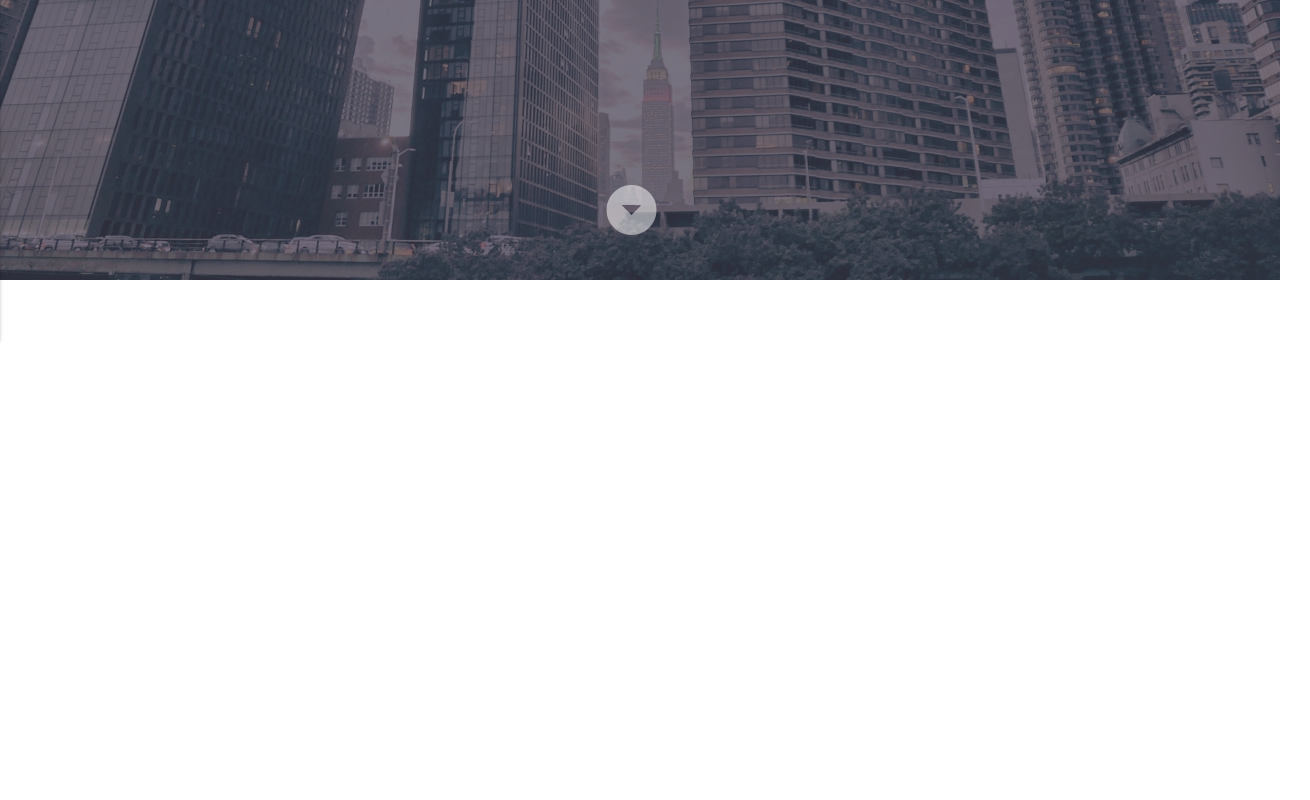
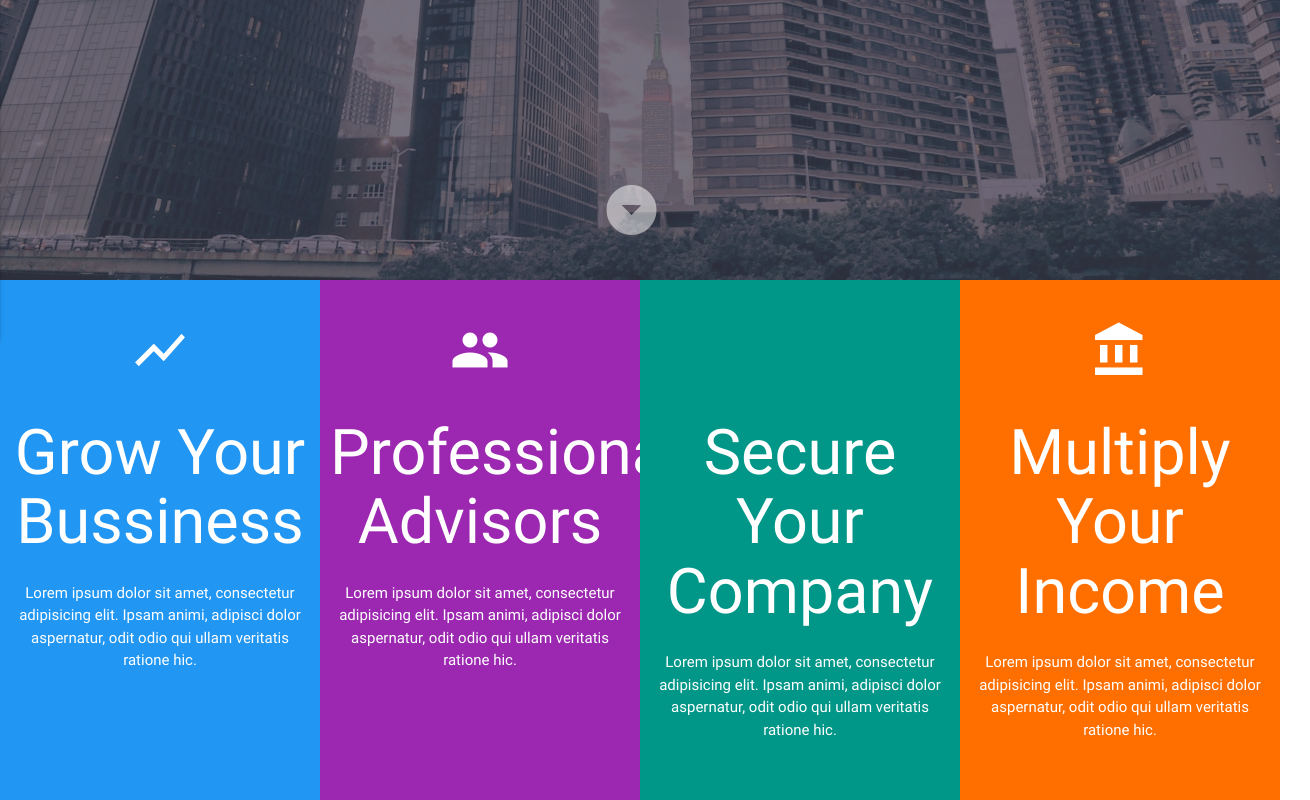
Before and after one commit to BrandonSmith8038/udemy-materilize-css, a website: page bizzland/index.html in a window 1280 px wide. Shown: the part 520-1320 px from the top of the page, 1310 px wide, since content can reach past the window. Before the commit the page ends 800 px from the top, so only its background shows below. Drawn offline with nearby package versions, Linux system fonts and the light colour scheme.

Commit message:
Scrollfire and boxes

```diff
--- a/bizzland/css/main.css
+++ b/bizzland/css/main.css
@@ -29,3 +29,26 @@
   left: 47%;
   opacity: 0.5;
 }
+
+.box {
+  padding: 40px 10px !important;
+  min-height: 520px !important;
+}
+
+.box h4 {
+  padding-bottom: 30px;
+}
+
+.section-boxes .row {
+  margin-bottom: 0 !important;
+}
+
+
+@media (max-width: 600px){
+  .box {
+  max-height: 250px !important;
+}
+.main-header {
+  height: 50vh;
+}
+}
--- a/bizzland/index.html
+++ b/bizzland/index.html
@@ -81,6 +81,34 @@
       </div>
     </div>
   </header>
+  <!--Section: Boxes-->
+  <section class="section-boxes center">
+    <div class="row">
+      <div class="col s12 m6 l3 blue white-text box">
+        <i class="material-icons medium">show_chart</i>
+        <h1>Grow Your Bussiness</h1>
+        <p>Lorem ipsum dolor sit amet, consectetur adipisicing elit. Ipsam animi, adipisci dolor aspernatur, odit odio qui ullam veritatis ratione hic.</p>
+      </div>
+      <div class="col s12 m6 l3 purple white-text box">
+        <i class="material-icons medium">people</i>
+        <h1>Professional Advisors</h1>
+        <p>Lorem ipsum dolor sit amet, consectetur adipisicing elit. Ipsam animi, adipisci dolor aspernatur, odit odio qui ullam veritatis ratione hic.</p>
+      </div>
+      <div class="col s12 m6 l3 teal white-text box">
+        <i class="material-icons medium">verify_user</i>
+        <h1>Secure Your Company</h1>
+        <p>Lorem ipsum dolor sit amet, consectetur adipisicing elit. Ipsam animi, adipisci dolor aspernatur, odit odio qui ullam veritatis ratione hic.</p>
+      </div>
+      <div class="col s12 m6 l3 amber darken-4 white-text box">
+        <i class="material-icons medium">account_balance</i>
+        <h1>Multiply Your Income</h1>
+        <p>Lorem ipsum dolor sit amet, consectetur adipisicing elit. Ipsam animi, adipisci dolor aspernatur, odit odio qui ullam veritatis ratione hic.</p>
+      </div>
+    </div>
+  </section>
+
+
+
 
   <!--Import jQuery before materialize.js-->
   <script type="text/javascript" src="https://code.jquery.com/jquery-3.2.1.min.js"></script>
@@ -90,6 +118,25 @@
       // Init Sidenav
       $('.button-collapse').sideNav();
 
+      //Scroll Fire
+      const options =[
+        {
+          selector: '.main-text',
+          offset: 0,
+          callback: function(el){
+            Materialize.fadeInImage($(el))
+          }
+        },
+        {
+          selector: '.navbar-fixed',
+          offset: 1500,
+          callback: function(){
+            $('nav').removeClass('transparent').addClass('blue-grey darken-3')
+          }
+        }
+      ]
+      Materialize.scrollFire(options)
+
     });
   </script>
 </body>
```
